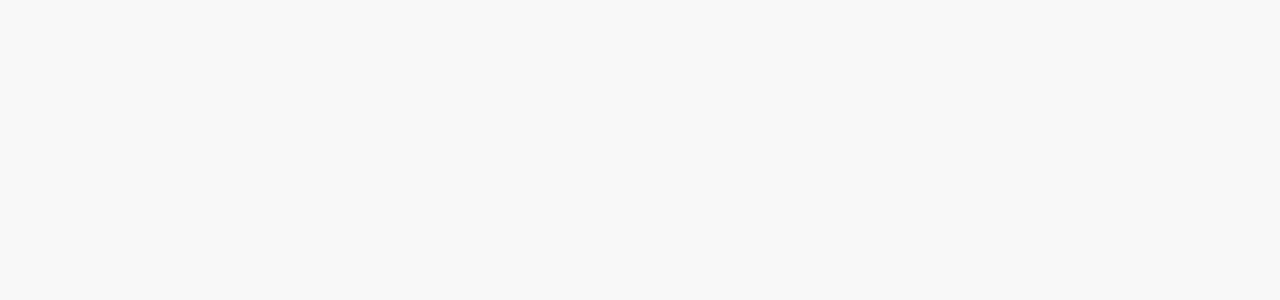
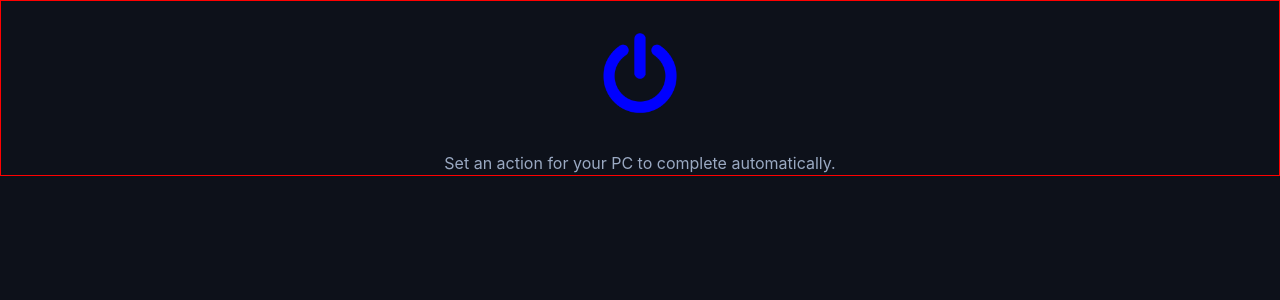
Before and after one commit to ish4dowfiendd/DownTimer, a React (Vite) app: page / in a window 1280 px wide. Shown: the top 300 px of the page. Built offline with nearby package versions, Linux system fonts and the light colour scheme.

Commit message:
header component created and styled

```diff
--- a/src/App.css
+++ b/src/App.css
@@ -1,3 +1,14 @@
+* {
+  box-sizing: border-box;
+}
+
+html, body, #root {
+  height: 100%;
+  width: 100%;
+  margin: 0;
+  padding: 0;
+}
+
 :root {
   font-family: Inter, Avenir, Helvetica, Arial, sans-serif;
   font-size: 16px;
@@ -12,13 +23,19 @@
   -webkit-font-smoothing: antialiased;
   -moz-osx-font-smoothing: grayscale;
   -webkit-text-size-adjust: 100%;
+  --container: #0D111A;
+  --surface: #151A25;
+  --surface-light: #181E2A;
+  --border: #2D374D;
+  --primary: #3D8BFF;
+  --text: #F2F4F8;
+  --text-secondary: #9AA9C2;
 }
 
 .container {
   margin: 0;
-  padding-top: 10vh;
-  display: flex;
-  flex-direction: column;
-  justify-content: center;
+  padding: 0;
   text-align: center;
+  background: var(--container);
+  min-height: 100vh;
 }
--- a/src/App.tsx
+++ b/src/App.tsx
@@ -1,11 +1,12 @@
 import { useState } from "react";
 import { invoke } from "@tauri-apps/api/core";
+import Header from "./components/Header/Header";
 import "./App.css";
 
 function App() {
   return (
     <main className="container">
-      <></>
+      <Header />
     </main>
   );
 }
--- a/src/components/Header/Header.css
+++ b/src/components/Header/Header.css
@@ -0,0 +1,17 @@
+#headerContainer {
+    border: 1px solid red;
+    margin: 0 auto;
+    padding: 0;
+    justify-self: flex-start;
+    width: 100%;
+    color: var(--text-secondary);
+}
+
+#headerContainer p {
+    margin: 0 auto;
+}
+
+.logo {
+    height: 9em;
+    padding: 2em;
+}
--- a/src/components/Header/Header.tsx
+++ b/src/components/Header/Header.tsx
@@ -0,0 +1,13 @@
+import logo from "../../assets/power-256.png";
+import "./Header.css";
+
+function Header() {
+    return (
+        <div id="headerContainer">
+            <img src={logo} className="logo" alt="Power Icon Logo" />
+            <p>Set an action for your PC to complete automatically.</p>
+        </div>
+    );
+};
+
+export default Header;
```
